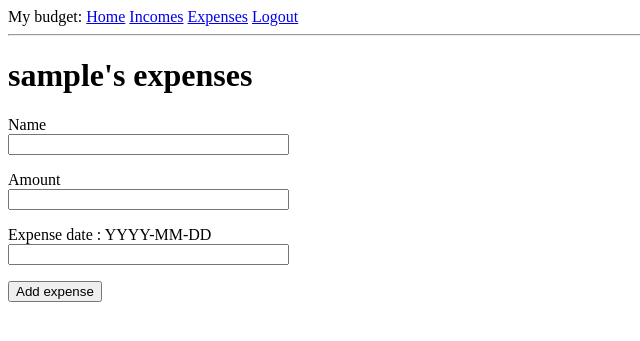
After one commit to lukasz-franczyk/my_budget, a Flask app: page /expenses in a window 1280 px wide. The commit adds this page. Shown: the top 341 px of the page, without its empty margins (0-640 px from the left). Run offline with Flask 3, Linux system fonts and the light colour scheme; the visitor is signed in with stand-in values (Sample User, id 1).

Commit message:
Add expenses

```diff
--- a/app/main/forms.py
+++ b/app/main/forms.py
@@ -11,3 +11,9 @@ class IncomesForm(FlaskForm):
     amount = StringField('Amount', validators=[DataRequired()])
     income_date  = StringField('Income date : YYYY-MM-DD')
     submit = SubmitField('Add income')
+
+class ExpensesForm(FlaskForm):
+    name = StringField('Name', validators=[DataRequired()])
+    amount = StringField('Amount', validators=[DataRequired()])
+    expense_date  = StringField('Expense date : YYYY-MM-DD')
+    submit = SubmitField('Add expense')
--- a/app/main/routes.py
+++ b/app/main/routes.py
@@ -2,8 +2,8 @@ from flask import render_template, flash, redirect, url_for, request
 from app import db
 import sqlalchemy as sa
 from flask_login import current_user, login_required
-from app.main.forms import IncomesForm
-from app.models import User, Income
+from app.main.forms import IncomesForm, ExpensesForm
+from app.models import User, Income, Expense
 from app.utils import str_to_datetime
 from app.main import bp
 
@@ -35,3 +35,18 @@ def incomes():
         flash('Income added!')
         return redirect(url_for('main.incomes'))
     return render_template('incomes.html', title='Incomes', form=form)
+
+@bp.route('/expenses', methods=['GET', 'POST'])
+@login_required
+def expenses():
+    form = ExpensesForm()
+    if form.validate_on_submit():
+        date_obj = str_to_datetime(form.expense_date.data)
+        expense = Expense(name=form.name.data, amount=form.amount.data, income_date=date_obj,
+                        user_id=current_user.id)
+
+        db.session.add(expense)
+        db.session.commit()
+        flash('Expense added!')
+        return redirect(url_for('main.expenses'))
+    return render_template('expenses.html', title='Expenses', form=form)
--- a/app/models.py
+++ b/app/models.py
@@ -24,6 +24,8 @@ class User(UserMixin, db.Model):
     password_hash: so.Mapped[Optional[str]] = so.mapped_column(sa.String(256))
 
     incomes: so.WriteOnlyMapped['Income'] = so.relationship(back_populates='recipient')
+
+    expenses: so.WriteOnlyMapped['Expense'] = so.relationship(back_populates='spender')
 
     def __repr__(self):
         return '<User {}>'.format(self.username)
@@ -52,3 +54,16 @@ class Income(db.Model):
 
     def __repr__(self):
         return '<Income {} - {}>'.format(self.name, self.amount)
+
+class Expense(db.Model):
+    id: so.Mapped[int] = so.mapped_column(primary_key=True)
+    name: so.Mapped[str] = so.mapped_column(sa.String(64))
+    amount: so.Mapped[decimal.Decimal] = so.mapped_column(sa.DECIMAL(10, 2))
+    expense_date: so.Mapped[Optional[datetime]] = so.mapped_column(sa.Date())
+    timestamp: so.Mapped[datetime] = so.mapped_column(index=True, default=lambda: datetime.now(timezone.utc))
+    user_id: so.Mapped[int] = so.mapped_column(sa.ForeignKey(User.id), index=True)
+
+    spender: so.Mapped[User] = so.relationship(back_populates='expenses')
+
+    def __repr__(self):
+        return '<Expense {} - {}>'.format(self.name, self.amount)
--- a/app/templates/base.html
+++ b/app/templates/base.html
@@ -15,6 +15,7 @@
         <a href="{{ url_for('auth.login') }}">Login</a>
         {% else %}
         <a href="{{ url_for('main.incomes') }}">Incomes</a>
+        <a href="{{ url_for('main.expenses') }}">Expenses</a>
         <a href="{{ url_for('auth.logout') }}">Logout</a>
         {% endif %}
     </div>
--- /dev/null
+++ b/app/templates/expenses.html
@@ -0,0 +1,31 @@
+{% extends "base.html" %}
+
+{% block content %}
+    <h1>{{ current_user.username }}'s expenses</h1>
+    <form action="" method="post" novalidate>
+        {{ form.hidden_tag() }}
+        <p>
+            {{ form.name.label }}<br>
+            {{ form.name(size=32) }}<br>
+            {% for error in form.name.errors %}
+            <span style="color: red;">[{{ error }}]</span>
+            {% endfor %}
+        </p>
+        <p>
+            {{ form.amount.label }}<br>
+            {{ form.amount(size=32) }}<br>
+            {% for error in form.amount.errors %}
+            <span style="color: red;">[{{ error }}]</span>
+            {% endfor %}
+        </p>
+         <p>
+            {{ form.expense_date.label }}<br>
+            {{ form.expense_date(size=32) }}<br>
+            {% for error in form.expense_date.errors %}
+            <span style="color: red;">[{{ error }}]</span>
+            {% endfor %}
+        </p>
+        <p>{{ form.submit() }}</p>
+    </form>
+
+{% endblock %}
--- a/my_budget.py
+++ b/my_budget.py
@@ -1,10 +1,10 @@
 import sqlalchemy as sa
 import sqlalchemy.orm as so
 from app import create_app, db
-from app.models import User, Income
+from app.models import User, Income, Expense
 
 app = create_app()
 
 @app.shell_context_processor
 def make_shell_context():
-    return {'sa': sa, 'so': so, 'db': db, 'User': User, 'Income': Income}
+    return {'sa': sa, 'so': so, 'db': db, 'User': User, 'Income': Income, 'Expense': Expense}
```
